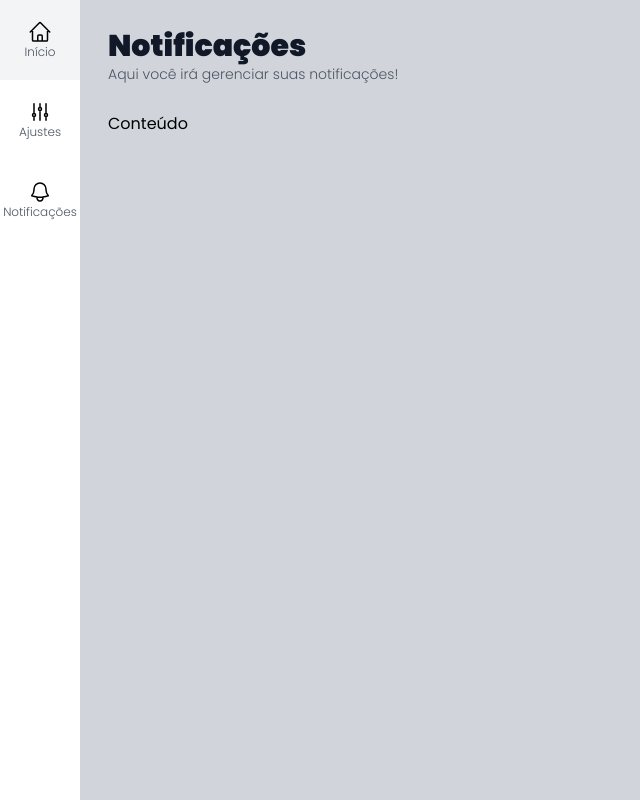
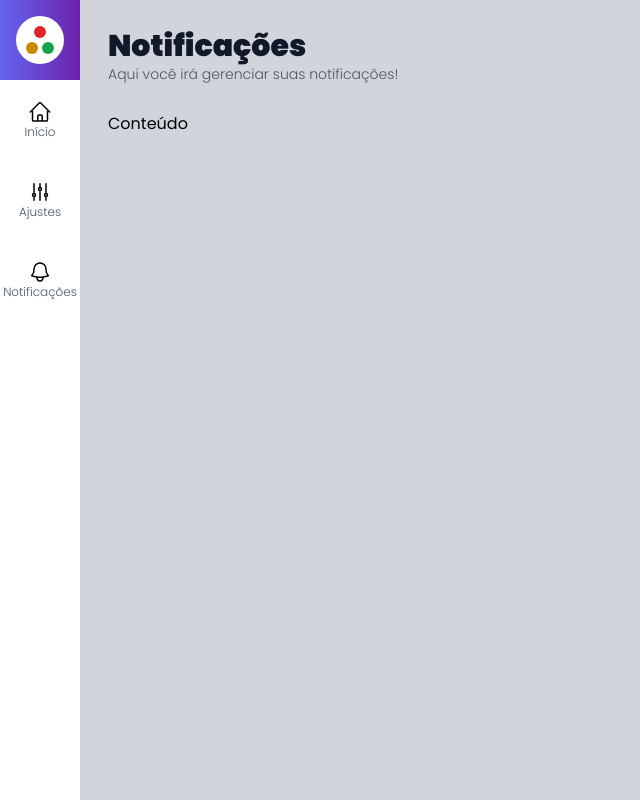
Before and after one commit to leojosants/udemy_nextjs_e_react_curso_completo_aprenda_com_projetos__secao_08, a Next.js app: page /notifications in a window 1280 px wide. Shown: the whole page, without its empty margins (0-640 px from the left). Built offline with nearby package versions, Linux system fonts and the light colour scheme.

Commit message:
implemented 'Logo' component

```diff
--- a/src/components/template/LateralMenu.tsx
+++ b/src/components/template/LateralMenu.tsx
@@ -1,9 +1,22 @@
 import { IconHome, IconNotification, IconSettings } from '../icons';
 import ItemMenu from './ItemMenu';
+import Logo from './Logo';
 
 export default function LateralMenu() {
     return (
         <aside>
+            <div className={`
+                flex
+                flex-col
+                items-center
+                justify-center
+                bg-gradient-to-r from-indigo-500 to-purple-800
+                h-20
+                w-20`}>
+
+                <Logo />
+            </div>
+
             <ul>
                 <ItemMenu
                     url='/'
--- /dev/null
+++ b/src/components/template/Logo.tsx
@@ -0,0 +1,37 @@
+export default function Logo() {
+    return (
+        <div className={`
+            flex
+            flex-col
+            items-center
+            justify-center
+            h-12
+            w-12
+            rounded-full
+            bg-white`}>
+
+            <div className='
+                h-3
+                w-3
+                rounded-full
+                bg-red-600
+                mb-0.5' />
+
+            <div className='flex mt-0.5'>
+                <div className='
+                    h-3
+                    w-3
+                    rounded-full
+                    bg-yellow-600
+                    mr-0.5' />
+
+                <div className='
+                    h-3
+                    w-3
+                    rounded-full
+                    bg-green-600
+                    ml-0.5' />
+            </div>
+        </div>
+    );
+};
```
Also changed, not shown: src/components/icons/index.tsx (line endings or trailing spaces).
